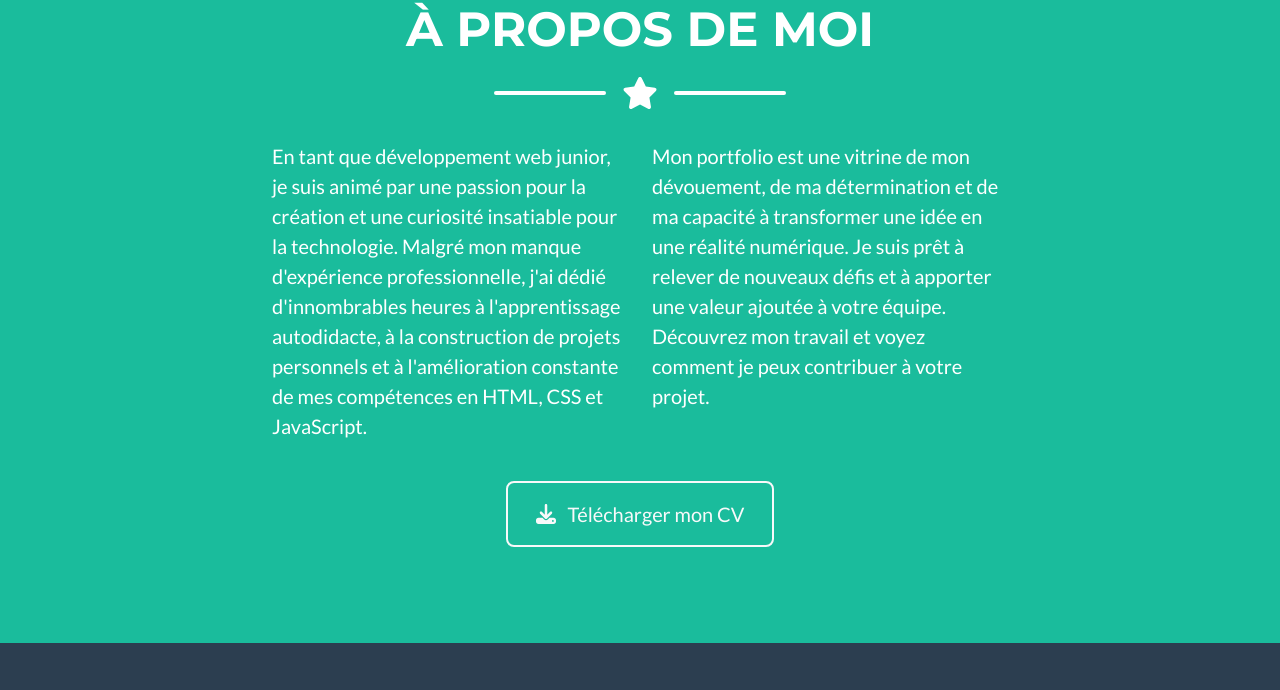
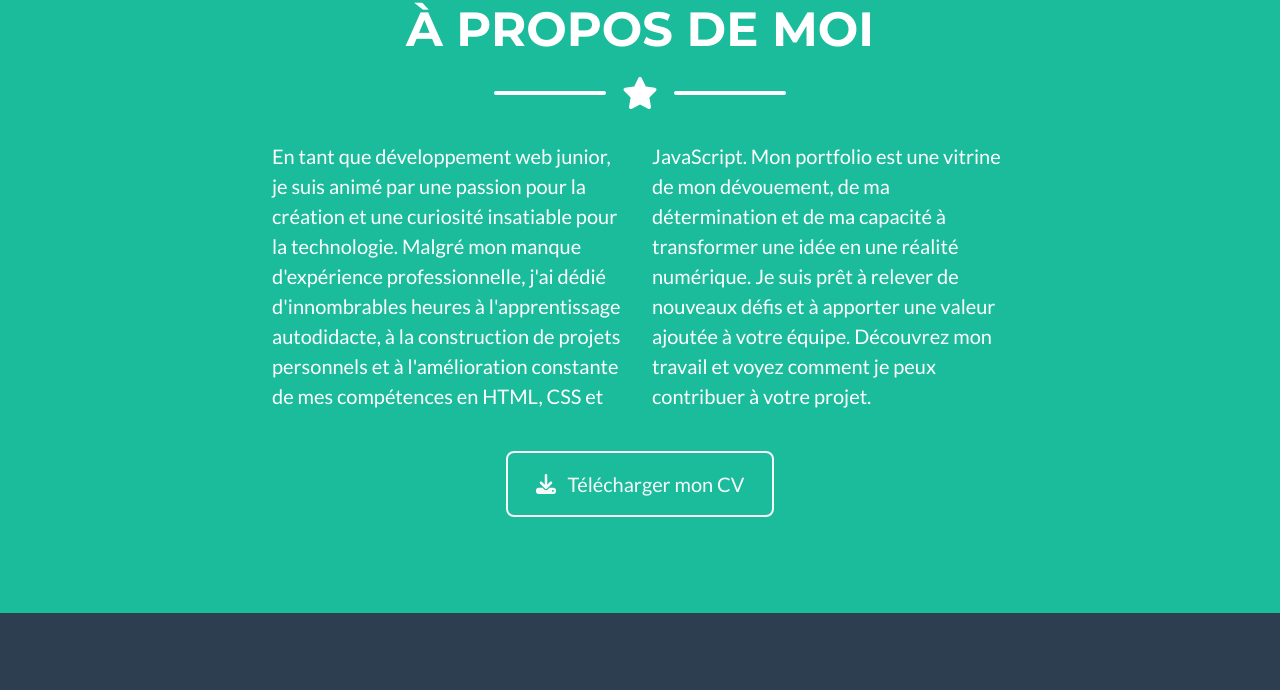
Before and after one commit to EddinAdou/Portfolio, a plain HTML site: page index.html in a window 1280 px wide. Shown: the part 1810-2500 px from the top of the page. Drawn offline with nearby package versions, Linux system fonts and the light colour scheme; a script that the page names is missing.

Commit message:
Update index.html
modification du texte

```diff
--- a/index.html
+++ b/index.html
@@ -133,8 +133,8 @@
                 </div>
                 <!-- About Section Content-->
                 <div class="row">
-                    <div class="col-lg-4 ms-auto"><p class="lead"> En tant que développement web junior, je suis animé par une passion pour la création et une curiosité insatiable pour la technologie. Malgré mon manque d'expérience professionnelle, j'ai dédié d'innombrables heures à l'apprentissage autodidacte, à la construction de projets personnels et à l'amélioration constante de mes compétences en HTML, CSS et JavaScript.</p></div>
-                    <div class="col-lg-4 me-auto"><p class="lead">Mon portfolio est une vitrine de mon dévouement, de ma détermination et de ma capacité à transformer une idée en une réalité numérique. Je suis prêt à relever de nouveaux défis et à apporter une valeur ajoutée à votre équipe. Découvrez mon travail et voyez comment je peux contribuer à votre projet.</p></div>
+                    <div class="col-lg-4 ms-auto"><p class="lead"> En tant que développement web junior, je suis animé par une passion pour la création et une curiosité insatiable pour la technologie. Malgré mon manque d'expérience professionnelle, j'ai dédié d'innombrables heures à l'apprentissage autodidacte, à la construction de projets personnels et à l'amélioration constante de mes compétences en HTML, CSS et </p></div>
+                    <div class="col-lg-4 me-auto"><p class="lead">JavaScript. Mon portfolio est une vitrine de mon dévouement, de ma détermination et de ma capacité à transformer une idée en une réalité numérique. Je suis prêt à relever de nouveaux défis et à apporter une valeur ajoutée à votre équipe. Découvrez mon travail et voyez comment je peux contribuer à votre projet.</p></div>
                 </div>
                 <!-- About Section Button-->
                 <div class="text-center mt-4">
```
